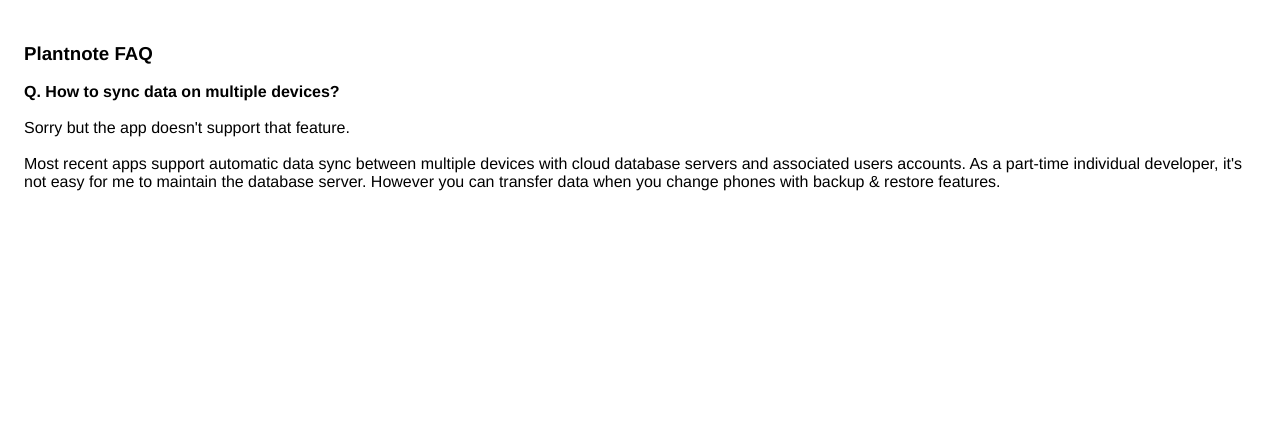
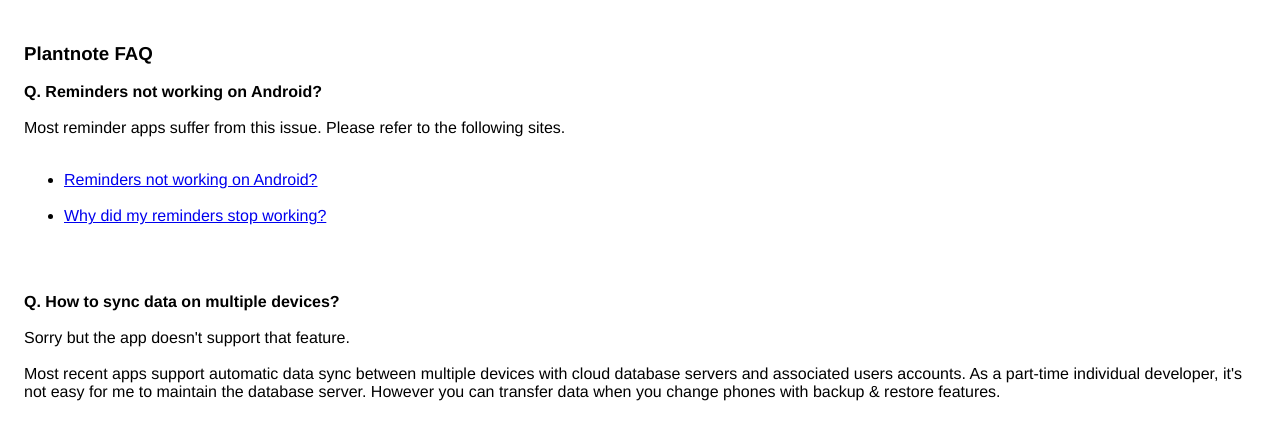
Before and after one commit to plantnote/plantnote.github.io, a Jekyll site: the page faq.html, which Jekyll copies as it is, in a window 1280 px wide. Shown: the top 440 px of the page. Built offline with Jekyll 4.4.1, drawn with Linux system fonts in a browser that asks for light colours.

Commit message:
change faq

```diff
--- a/faq.html
+++ b/faq.html
@@ -8,10 +8,18 @@
     </head>
     <body>
     <strong><h3>Plantnote FAQ</h3></strong>
-                <p>
-                  <strong>Q. How to sync data on multiple devices?</strong><br><br>
-                  Sorry but the app doesn't support that feature.<br><br>
-                  Most recent apps support automatic data sync between multiple devices with cloud database servers and associated users accounts. As a part-time individual developer, it's not easy for me to maintain the database server. However you can transfer data when you change phones with backup & restore features.<br><br>
-                </p>
+      <p>
+        <strong>Q. Reminders not working on Android?</strong><br><br>
+        Most reminder apps suffer from this issue. Please refer to the following sites.<br><br>
+        <ul>
+          <li><a href="https://claritasmindsciences.zendesk.com/hc/en-us/articles/360015741834-Reminders-not-working-on-Android-">Reminders not working on Android?</a></li><br>
+          <li><a href="https://www.medisafeapp.com/help/why-did-my-reminders-stop-working-android/">Why did my reminders stop working?</a></li><br>
+        </ul>
+      </p><br>
+      <p>
+        <strong>Q. How to sync data on multiple devices?</strong><br><br>
+        Sorry but the app doesn't support that feature.<br><br>
+        Most recent apps support automatic data sync between multiple devices with cloud database servers and associated users accounts. As a part-time individual developer, it's not easy for me to maintain the database server. However you can transfer data when you change phones with backup & restore features.<br><br>
+      </p>
     </body>
     </html>
```
